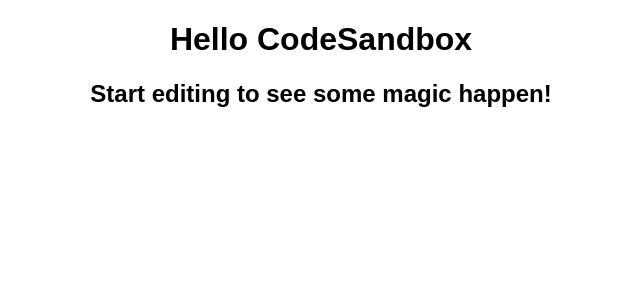
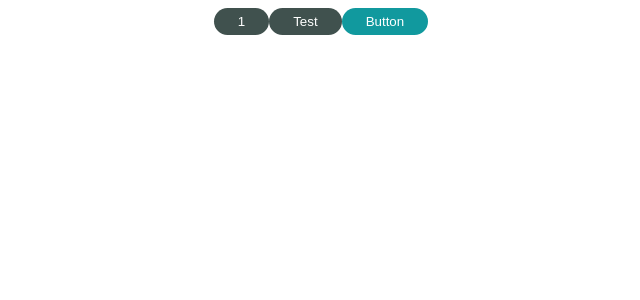
Before and after one commit to ayakamiyake7/codesandbox-practice4, a React (Create React App) app: page / in a window 1280 px wide. Shown: the top 300 px of the page, without its empty margins (319-959 px from the left). Built offline with nearby package versions, Linux system fonts and the light colour scheme.

Commit message:
Add atom.

```diff
--- a/package.json
+++ b/package.json
@@ -7,7 +7,9 @@
   "dependencies": {
     "react": "17.0.2",
     "react-dom": "17.0.2",
-    "react-scripts": "4.0.0"
+    "react-router": "6.2.1",
+    "react-scripts": "4.0.0",
+    "styled-components": "5.3.3"
   },
   "devDependencies": {
     "@babel/runtime": "7.13.8",
--- a/src/App.js
+++ b/src/App.js
@@ -1,10 +1,13 @@
+import { PrimaryButton } from "./components/atoms/button/PrimaryButton";
+import { SecondaryButton } from "./components/atoms/button/SecondaryButton";
 import "./styles.css";
 
 export default function App() {
   return (
     <div className="App">
-      <h1>Hello CodeSandbox</h1>
-      <h2>Start editing to see some magic happen!</h2>
+      <PrimaryButton>1</PrimaryButton>
+      <PrimaryButton>Test</PrimaryButton>
+      <SecondaryButton>Button</SecondaryButton>
     </div>
   );
 }
--- /dev/null
+++ b/src/components/atoms/button/BaseButton.jsx
@@ -0,0 +1,13 @@
+import styled from "styled-components";
+
+export const BaseButton = styled.button`
+  color: #fff;
+  padding: 6px 24px;
+  border: none;
+  outline: none;
+  border-radius: 99999px;
+  &:hover {
+    cursor: pointer;
+    opacity: 0.8;
+  }
+`;
--- /dev/null
+++ b/src/components/atoms/button/PrimaryButton.jsx
@@ -0,0 +1,11 @@
+import styled from "styled-components";
+import { BaseButton } from "./BaseButton";
+
+export const PrimaryButton = (props) => {
+  const { children } = props;
+  return <SButton>{children}</SButton>;
+};
+
+const SButton = styled(BaseButton)`
+  background-color: #40514e;
+`;
--- /dev/null
+++ b/src/components/atoms/button/SecondaryButton.jsx
@@ -0,0 +1,11 @@
+import styled from "styled-components";
+import { BaseButton } from "./BaseButton";
+
+export const SecondaryButton = (props) => {
+  const { children } = props;
+  return <SButton>{children}</SButton>;
+};
+
+const SButton = styled(BaseButton)`
+  background-color: #11999e;
+`;
```
